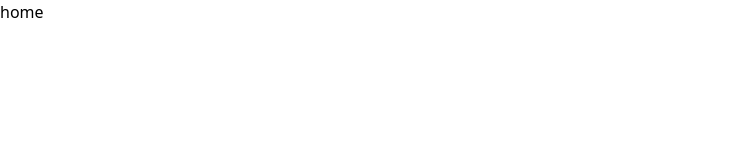
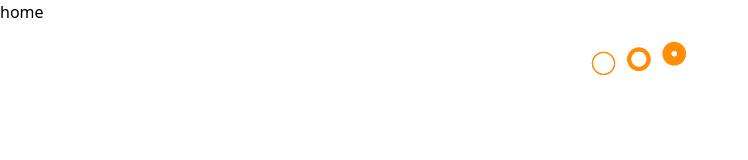
Before and after one commit to jabirstain3/the_bachalors, a React (Vite) app: page / in a window 1280 px wide. Shown: the top 160 px of the page, without its empty margins (0-748 px from the left). Built offline with nearby package versions, Linux system fonts and the light colour scheme.

Commit message:
add loader

```diff
--- a/src/App.jsx
+++ b/src/App.jsx
@@ -1,10 +1,12 @@
 import { Outlet } from "react-router-dom"
+import Loader from "./components/loader/Loader"
 
 function App() {
 
   return (
     <div className="w-full ">
       <Outlet />
+      <Loader />
     </div>
   )
 }
--- /dev/null
+++ b/src/components/loader/Loader.jsx
@@ -0,0 +1,13 @@
+import Lottie from "lottie-react";
+import animation from "../../lottie/Animation-1748452091832.json";
+
+const Loader = () => {
+
+    return (
+        <div className="w-18 lg:w-32 mx-auto">
+            <Lottie loop={true} autoplay={true} animationData={animation} height={20} width={20} />
+        </div>
+    );
+};
+
+export default Loader;
```
